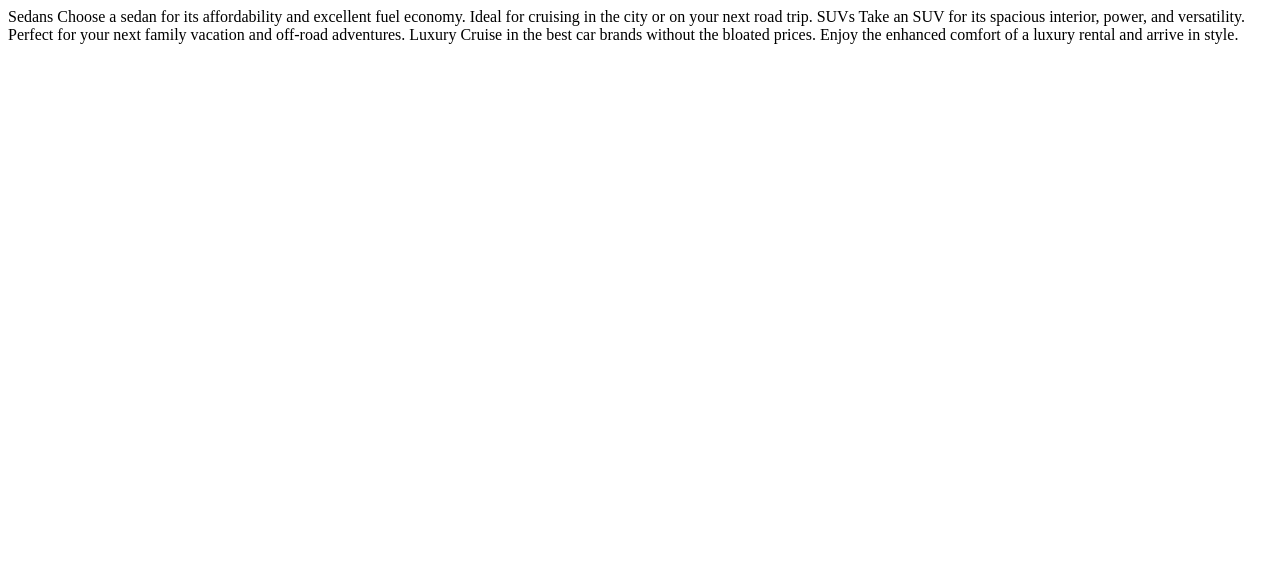
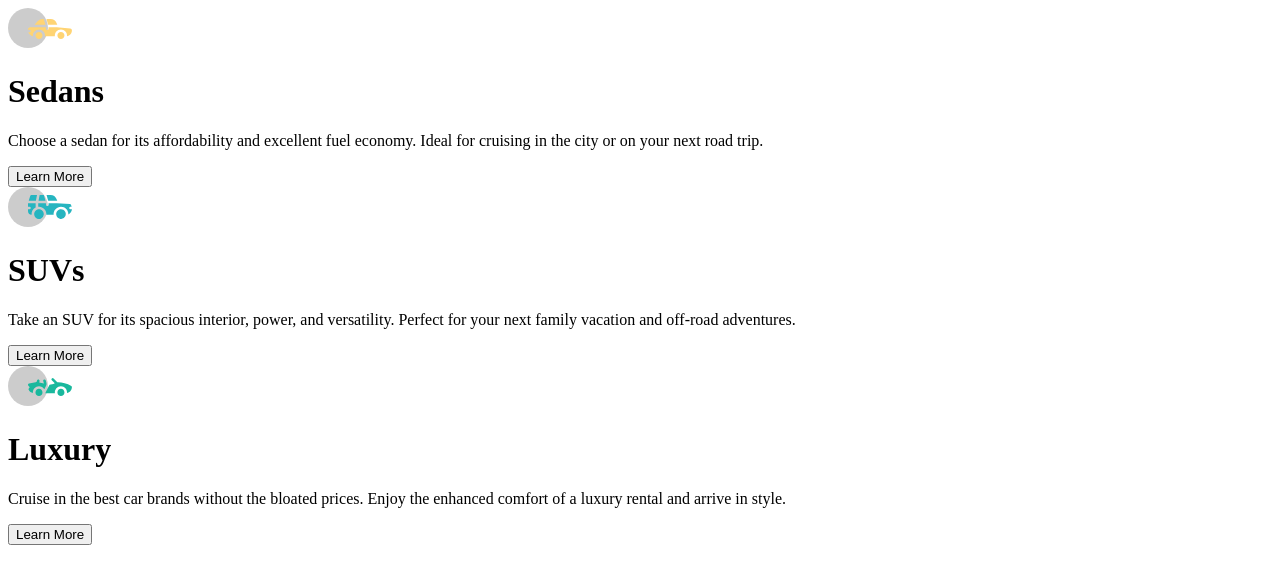
Before and after one commit to nemoanderson/3-column-preview-card-component-main, a plain HTML site: page index.html in a window 1280 px wide. Drawn offline with Linux system fonts and the light colour scheme.

Commit message:
html added

```diff
--- a/index.html
+++ b/index.html
@@ -11,18 +11,28 @@
 
 </head>
 <body>
-
-  Sedans
-  Choose a sedan for its affordability and excellent fuel economy. Ideal for cruising in the city
-  or on your next road trip.
-
-  SUVs
-  Take an SUV for its spacious interior, power, and versatility. Perfect for your next family vacation
-  and off-road adventures.
-
-  Luxury
-  Cruise in the best car brands without the bloated prices. Enjoy the enhanced comfort of a luxury
-  rental and arrive in style.
-
+  <div class="container">
+    <div class="card-sedans">
+      <img src="./images/icon-sedans.svg" alt="sedans icon">
+      <h1>Sedans</h1>
+      <p>Choose a sedan for its affordability and excellent fuel economy. Ideal for cruising in the city
+        or on your next road trip.</p>
+      <button class="btn btn-sedans">Learn More</button>
+    </div>
+    <div class="card-suvs">
+      <img src="./images/icon-suvs.svg" alt="suvs icon">
+      <h1>SUVs</h1>
+      <p>Take an SUV for its spacious interior, power, and versatility. Perfect for your next family vacation
+        and off-road adventures.</p>
+      <button class="btn btn-suvs">Learn More</button>
+    </div>
+    <div class="card-luxury">
+      <img src="./images/icon-luxury.svg" alt="luxury icon">
+      <h1>Luxury</h1>
+      <p>Cruise in the best car brands without the bloated prices. Enjoy the enhanced comfort of a luxury
+        rental and arrive in style.</p>
+      <button class="btn btn-luxury">Learn More</button>
+    </div>
+  </div>
 </body>
 </html>
```
